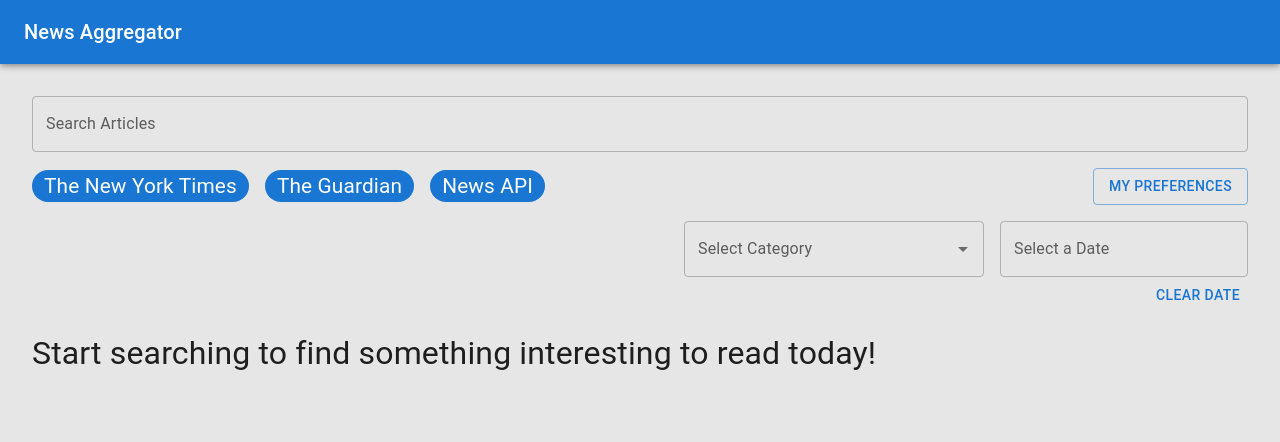
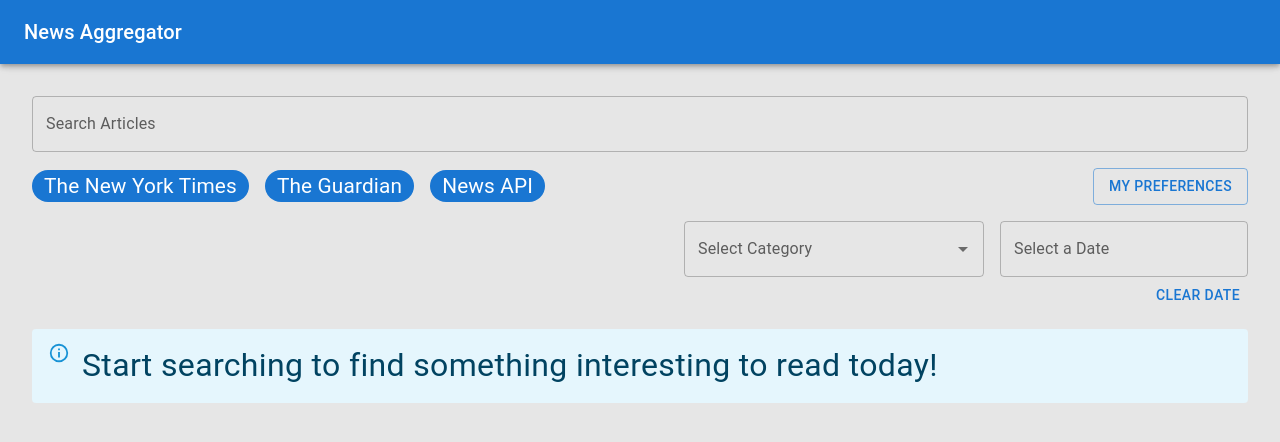
Before and after one commit to isaac-wahba/news-aggregator, a React (Create React App) app: page / in a window 1280 px wide. Shown: the top 442 px of the page. Built offline with nearby package versions, Linux system fonts and the light colour scheme.

Commit message:
enhance alerts logic and UI

```diff
--- a/src/components/molecules/AlertView/AlertView.tsx
+++ b/src/components/molecules/AlertView/AlertView.tsx
@@ -7,5 +7,14 @@
 }
 
 export default function AlertView({ alertType, message }: AlertViewProps) {
-  return <Alert severity={alertType}>{message}</Alert>;
+  return (
+    <Alert
+      style={{
+        fontSize: '2rem',
+      }}
+      severity={alertType}
+    >
+      {message}
+    </Alert>
+  );
 }
--- a/src/components/organisms/ArticlesList/ArticlesList.tsx
+++ b/src/components/organisms/ArticlesList/ArticlesList.tsx
@@ -17,10 +17,12 @@
 }: ArticlesListProps) {
   return (
     <>
-      {articles.length === 0 && !hasNoSearchValue && (
-        <AlertView message={noDataViewMessage} alertType={AlertEnum.Info} />
+      {articles.length === 0 && (
+        <AlertView
+          message={noDataViewMessage}
+          alertType={hasNoSearchValue ? AlertEnum.Info : AlertEnum.Warning}
+        />
       )}
-      {hasNoSearchValue && <NoArticlesView message={noDataViewMessage} />}
       <div className="cards-container">
         {articles.map((article: Article, index: number) => {
           return (
--- a/src/pages/HomePage/HomePage.tsx
+++ b/src/pages/HomePage/HomePage.tsx
@@ -185,7 +185,6 @@
       <div className="articles-list-container">
         {isLoading ? (
           <>
-            <AlertView message="Loading .." alertType={AlertEnum.Warning} />
             <LoadingIndicator />
           </>
         ) : hasError ? (
@@ -201,7 +200,7 @@
                 ? `No articles found for "${searchQuery}"`
                 : 'Start searching to find something interesting to read today!'
             }
-            hasNoSearchValue={searchQuery === ''}
+            hasNoSearchValue={!searchQuery}
           />
         )}
       </div>
```
